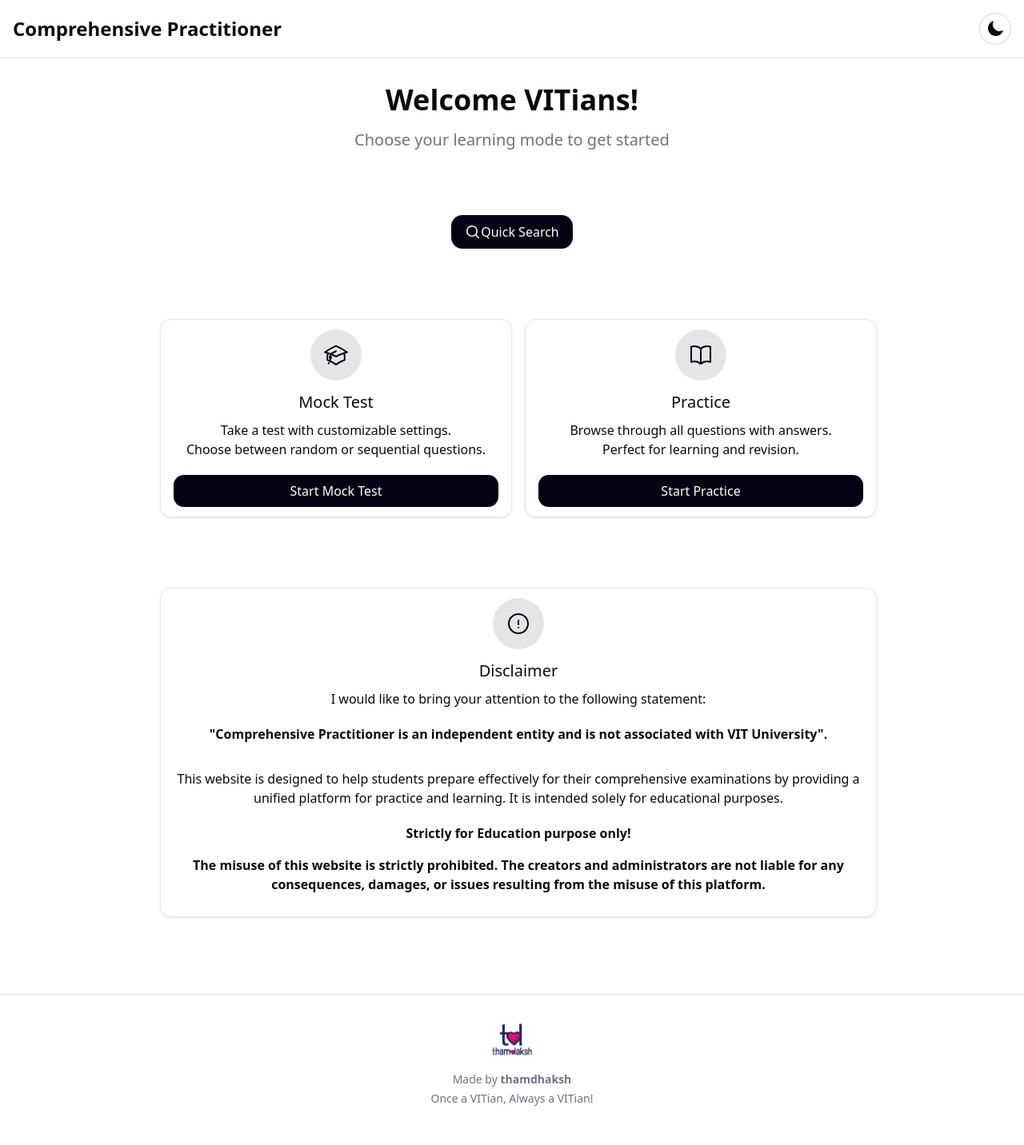
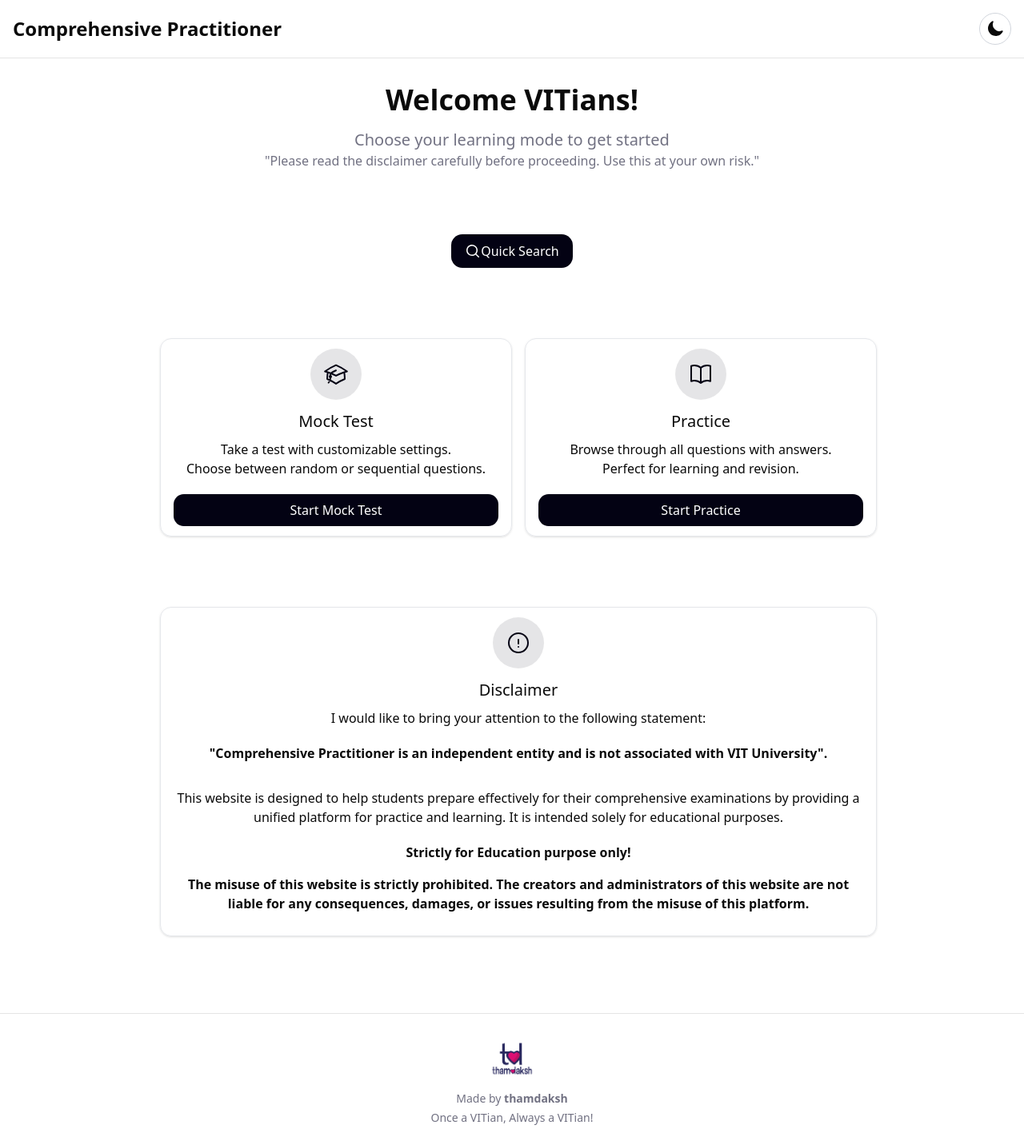
Before and after one commit to thamdaksh/comprehensive-practitioner, a React (Vite) app: page / in a window 1280 px wide. Shown: the whole page at 80% size. Before the commit the page ends 1408 px from the top, so only its background shows below. Built offline with nearby package versions, Linux system fonts and the light colour scheme.

Commit message:
chore: disclaimer modified

```diff
--- a/src/components/Disclaimer.tsx
+++ b/src/components/Disclaimer.tsx
@@ -42,8 +42,8 @@ export const Disclaimer = () => {
         <p className="font-bold">Strictly for Education purpose only!</p>
         <p className="font-bold my-4">
           The misuse of this website is strictly prohibited. The creators and
-          administrators are not liable for any consequences, damages, or issues
-          resulting from the misuse of this platform.
+          administrators of this website are not liable for any consequences,
+          damages, or issues resulting from the misuse of this platform.
         </p>
       </CardFooter>
     </Card>
--- a/src/components/layout/Footer.tsx
+++ b/src/components/layout/Footer.tsx
@@ -12,7 +12,7 @@ export const Footer = () => {
         </div>
         <div className="mt-2">
           <p>
-            Made by <span className="font-semibold">thamdhaksh</span>
+            Made by <span className="font-semibold">thamdaksh</span>
           </p>
           <p className="mt-1">Once a VITian, Always a VITian!</p>
         </div>
--- a/src/components/layout/Main.tsx
+++ b/src/components/layout/Main.tsx
@@ -64,6 +64,9 @@ export const Main = () => {
           <p className="text-xl text-muted-foreground">
             Choose your learning mode to get started
           </p>
+          <p className="text-md text-muted-foreground">
+            "Please read the disclaimer carefully before proceeding. Use this at your own risk."
+          </p>
           <div className="grid grid-cols-1 gap-4 my-20 justify-items-center">
             <Button
               className="flex items-center rounded-xl border bg-primary text-primary-foreground px-4 py-2 rounded-lg hover:bg-green-600 hover:text-white transition"
```
Also changed, not shown: 1 other file (tests, documents, lock files or other folders).
